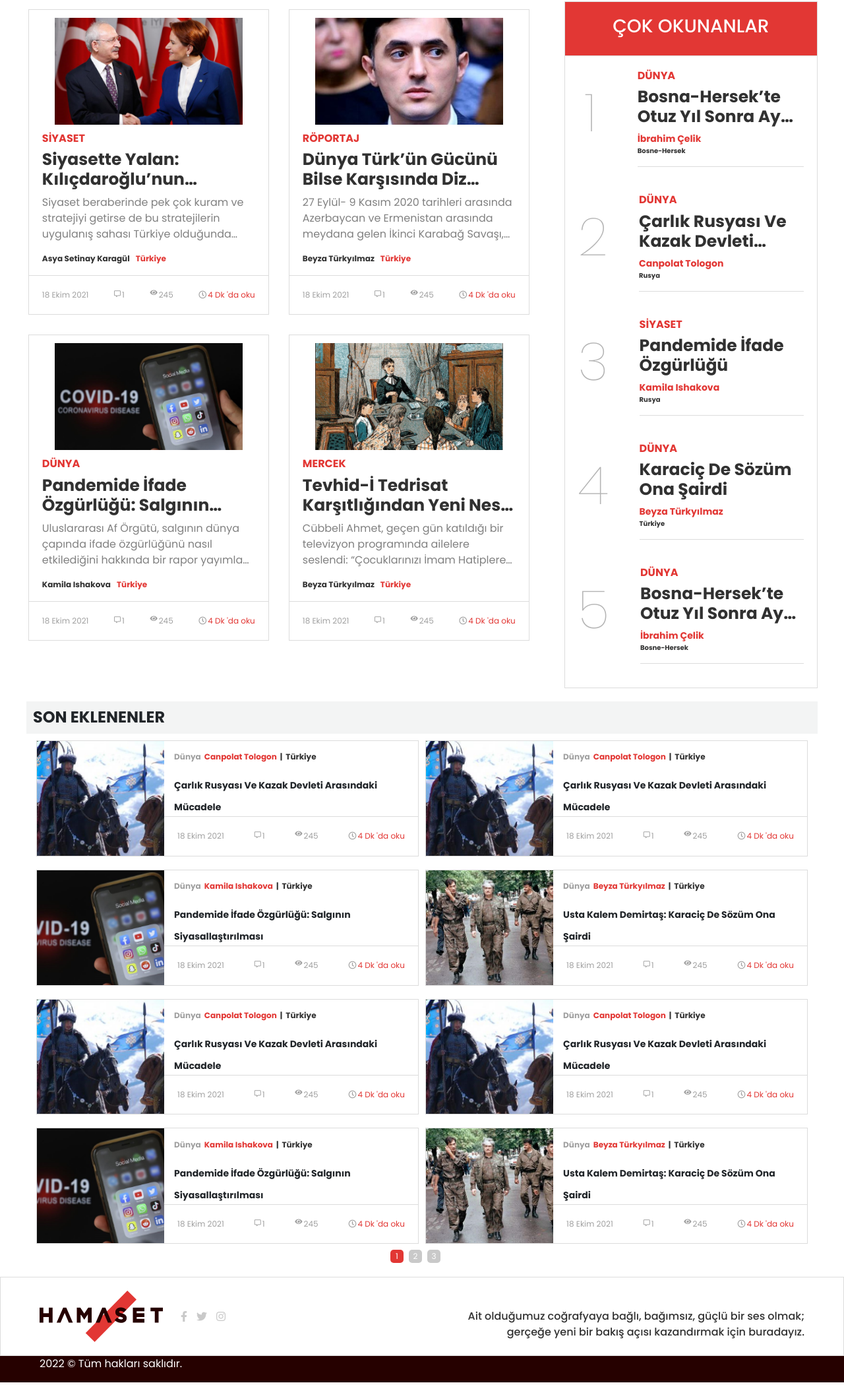
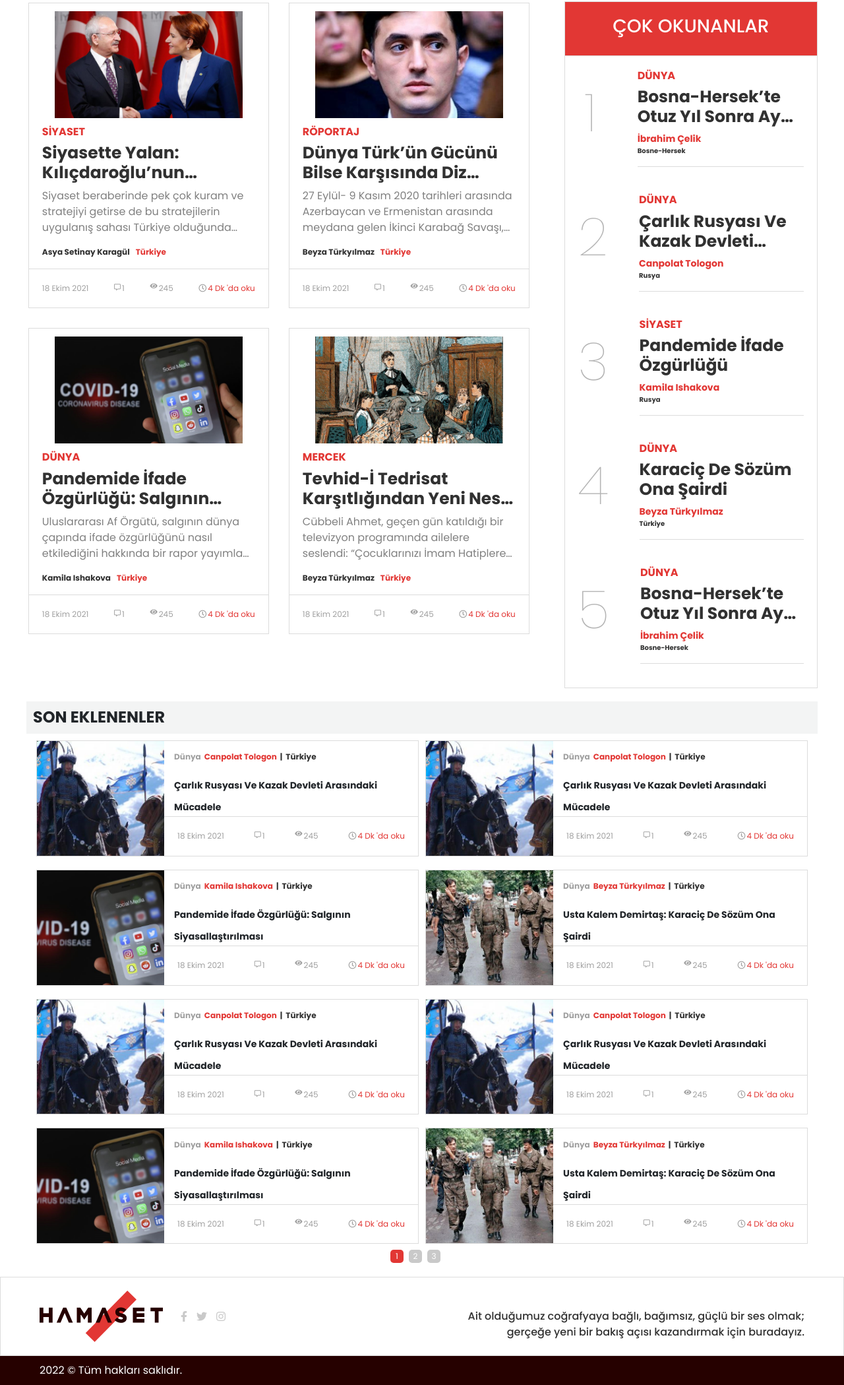
Before and after one commit to sanemturgan/hamaset, a plain HTML site: page Dunya.html in a window 1280 px wide. Shown: the part 405-2504 px from the top of the page at 66% size. Drawn offline with nearby package versions, Linux system fonts and the light colour scheme.

Commit message:
Feat:edit

```diff
--- a/css/hamaset-style.css
+++ b/css/hamaset-style.css
@@ -291,7 +291,7 @@ a {
   color: #fff;
   font-size: 18px;
   font-weight: 700;
-  line-height: 18px;
+  line-height: 25px;
   margin-bottom: 2px;
 }
 
@@ -394,7 +394,7 @@ a {
   flex-wrap: wrap;
   align-items: center;
   justify-content: center;
-  margin-top: -60px;
+  margin-top: -80px;
   margin-left: -60px;
 }
 .cardNews {
@@ -866,7 +866,10 @@ a {
   justify-content: center;
   padding: 0 20px;
 }
-
+.private p {
+  margin: 0;
+  padding: 10px 0;
+}
 @media screen and (max-width: 1400px) {
   .newsSection {
     max-width: 1200px;
--- a/css/newsDetail.css
+++ b/css/newsDetail.css
@@ -62,6 +62,7 @@
 
 .writerDate p {
   color: #a0a0a0;
+  padding: 5px;
 }
 .writerDate a {
   color: #e23734;
```
